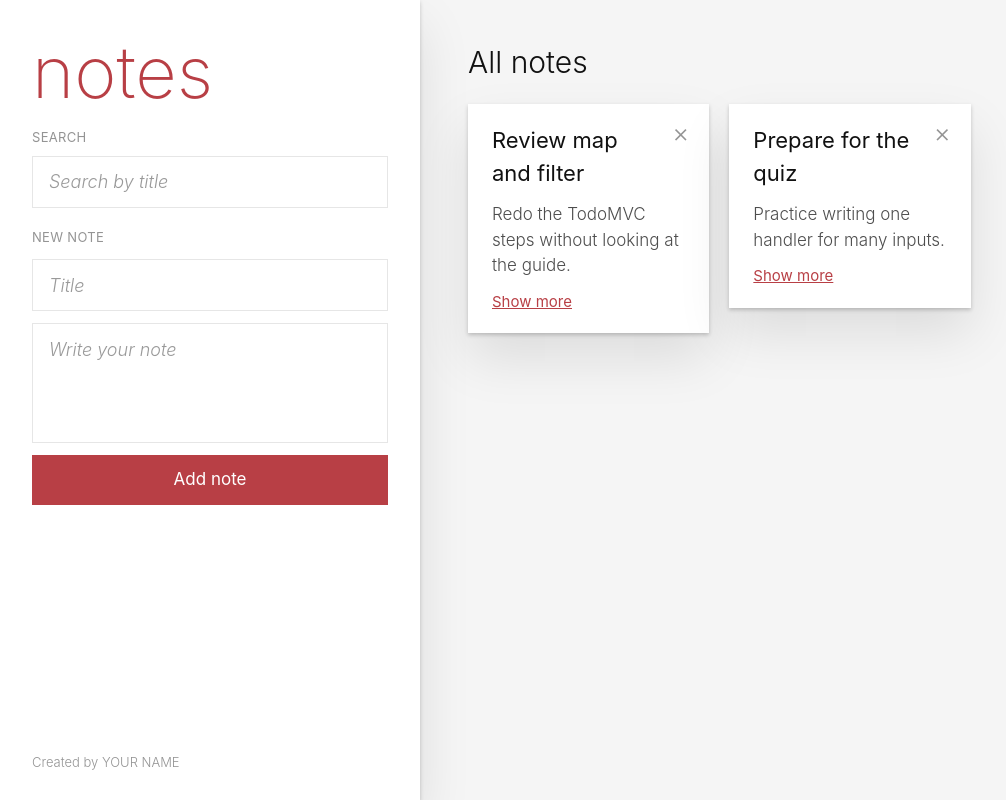
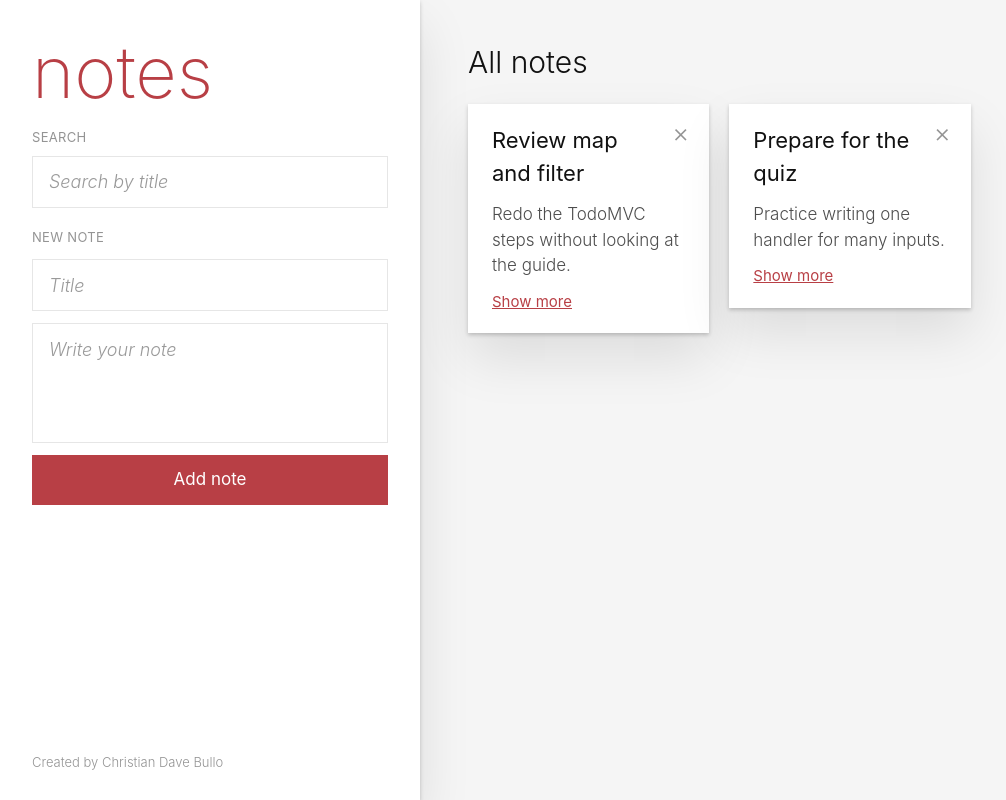
Before and after one commit to daviebullo-sudo/csit340Section-notes-Bullo.D, a React (Vite) app: page / in a window 1280 px wide. Shown: the whole page, without its empty margins (0-1006 px from the left). Built offline with nearby package versions, Linux system fonts and the light colour scheme.

Commit message:
chore: replace YOUR NAME with Christian Dave Bullo

```diff
--- a/src/App.jsx
+++ b/src/App.jsx
@@ -5,7 +5,7 @@ function App() {
 	return (
 		<div className="bg-[#f5f5f5] font-light text-[#111]">
 			<Notes />
-			<Info name="YOUR NAME" />
+			<Info name="Christian Dave Bullo" />
 		</div>
 	)
 }
```
